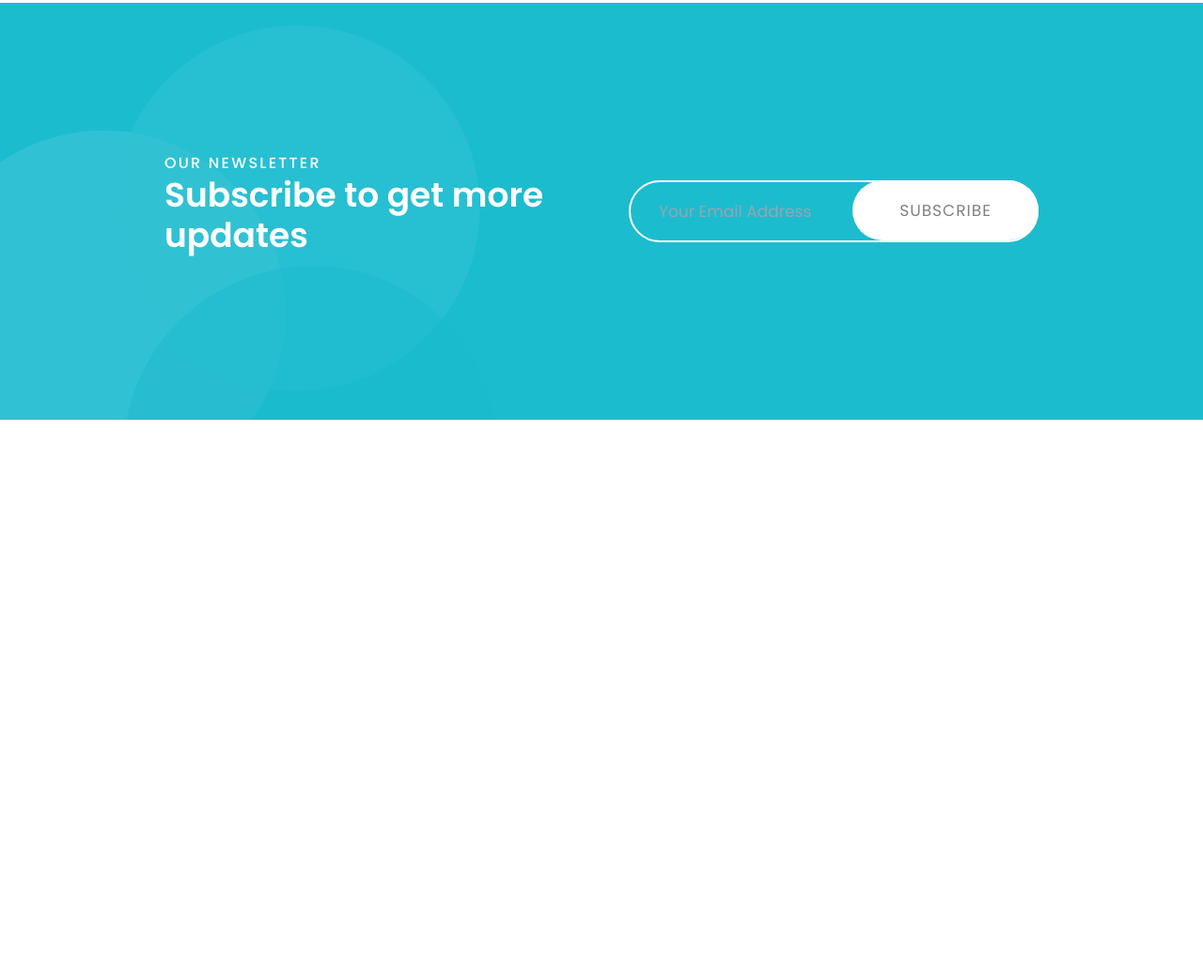
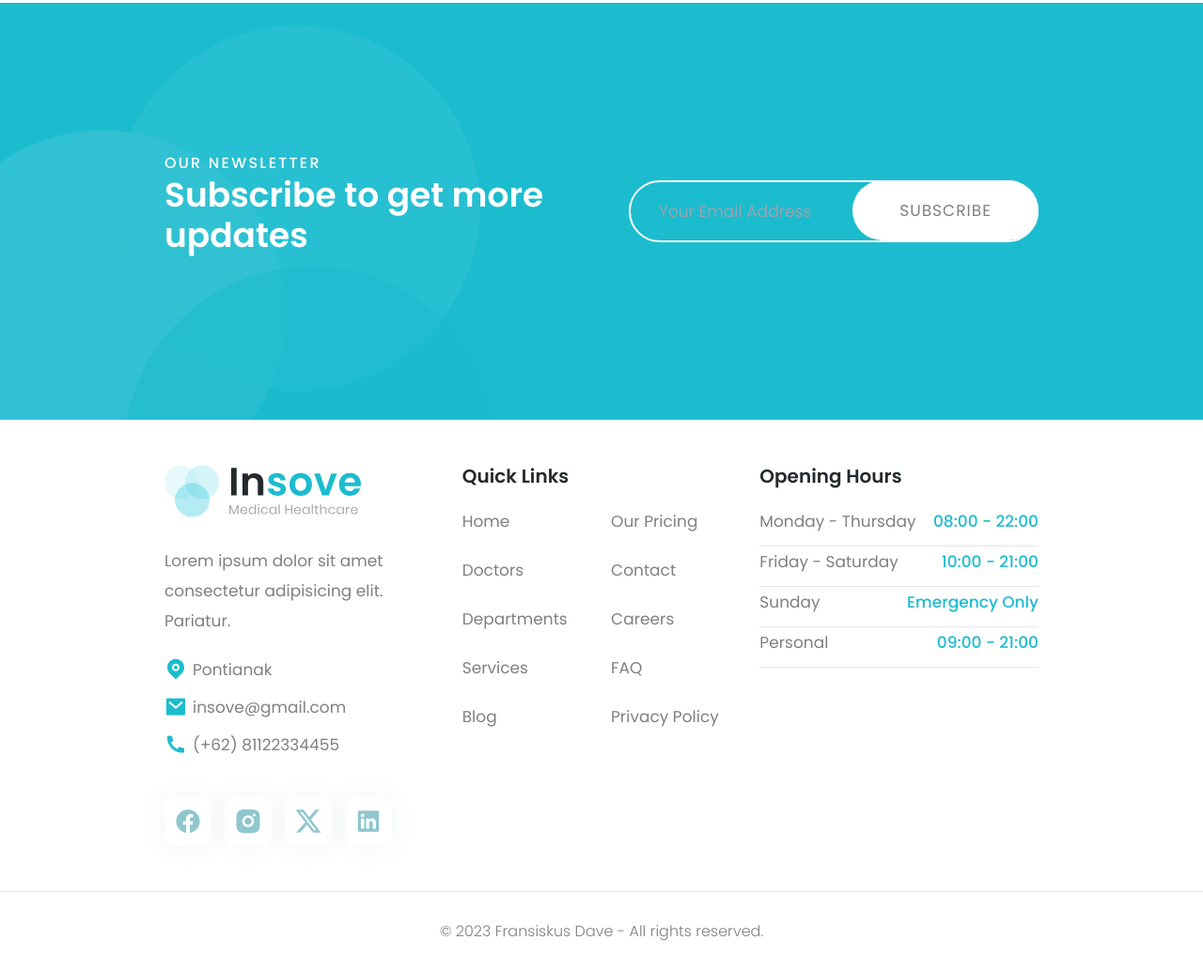
Before and after one commit to fransiskusdave/hospital-website, a website: page index.html in a window 1280 px wide. Shown: the part 5792-6826 px from the top of the page at 94% size. Before the commit the page ends 6239 px from the top, so only its background shows below. Drawn offline with nearby package versions, Linux system fonts and the light colour scheme.

Commit message:
completing footer section

```diff
--- a/index.html
+++ b/index.html
@@ -1110,6 +1110,160 @@
     </section>
     <!-- Newsletter Section End -->
 
+    <!-- Footer Section Start -->
+    <footer class="footer pt-12 xl:pt-[150px]">
+      <div class="container mx-auto pb-12 xl:pb-[100px]">
+        <div class="flex flex-col lg:flex-row gap-x-5 gap-y-10">
+          <div class="footer__item flex-1">
+            <a href="#">
+              <img src="assets/img/header/logo.svg" alt="" class="mb-[30px]" />
+            </a>
+            <p class="mb-[20px]">
+              Lorem ipsum dolor sit amet consectetur adipisicing elit. Pariatur.
+            </p>
+            <div class="flex flex-col gap-y-2 mb-10">
+              <div class="flex items-center gap-x-[6px]">
+                <i class="ri-map-pin-fill text-[24px] text-accent"></i>
+                <p>Pontianak</p>
+              </div>
+
+              <div class="flex items-center gap-x-[6px]">
+                <i class="ri-mail-fill text-[24px] text-accent"></i>
+                <p>insove@gmail.com</p>
+              </div>
+
+              <div class="flex items-center gap-x-[6px]">
+                <i class="ri-phone-fill text-[24px] text-accent"></i>
+                <p>(+62) 81122334455</p>
+              </div>
+            </div>
+
+            <div class="flex gap-[14px] text-[30px]">
+              <div
+                class="p-[10px] rounded-[10px] shadow-custom2 text-accent-tertiary hover:text-accent cursor-pointer transition-all"
+              >
+                <i class="ri-facebook-circle-fill"></i>
+              </div>
+
+              <div
+                class="p-[10px] rounded-[10px] shadow-custom2 text-accent-tertiary hover:text-accent cursor-pointer transition-all"
+              >
+                <i class="ri-instagram-fill"></i>
+              </div>
+
+              <div
+                class="p-[10px] rounded-[10px] shadow-custom2 text-accent-tertiary hover:text-accent cursor-pointer transition-all"
+              >
+                <i class="ri-twitter-x-fill"></i>
+              </div>
+
+              <div
+                class="p-[10px] rounded-[10px] shadow-custom2 text-accent-tertiary hover:text-accent cursor-pointer transition-all"
+              >
+                <i class="ri-linkedin-box-fill"></i>
+              </div>
+            </div>
+          </div>
+
+          <div class="footer__item flex-1">
+            <h4 class="h4 mb-5">Quick Links</h4>
+            <div class="flex gap-x-5">
+              <ul class="flex flex-1 flex-col gap-y-5">
+                <li>
+                  <a href="#" class="hover:text-accent transition-all">Home</a>
+                </li>
+                <li>
+                  <a href="#" class="hover:text-accent transition-all"
+                    >Doctors</a
+                  >
+                </li>
+                <li>
+                  <a href="#" class="hover:text-accent transition-all"
+                    >Departments</a
+                  >
+                </li>
+                <li>
+                  <a href="#" class="hover:text-accent transition-all"
+                    >Services</a
+                  >
+                </li>
+                <li>
+                  <a href="#" class="hover:text-accent transition-all">Blog</a>
+                </li>
+              </ul>
+
+              <ul class="flex flex-1 flex-col gap-y-5">
+                <li>
+                  <a href="#" class="hover:text-accent transition-all"
+                    >Our Pricing</a
+                  >
+                </li>
+                <li>
+                  <a href="#" class="hover:text-accent transition-all"
+                    >Contact</a
+                  >
+                </li>
+                <li>
+                  <a href="#" class="hover:text-accent transition-all"
+                    >Careers</a
+                  >
+                </li>
+                <li>
+                  <a href="#" class="hover:text-accent transition-all">FAQ</a>
+                </li>
+                <li>
+                  <a href="#" class="hover:text-accent transition-all"
+                    >Privacy Policy</a
+                  >
+                </li>
+              </ul>
+            </div>
+          </div>
+
+          <div class="footer__item flex-1">
+            <h4 class="h4 mb-5">Opening Hours</h4>
+            <div class="flex flex-col gap-5">
+              <div class="flex-1">
+                <div
+                  class="flex justify-between items-center border-b pb-[10px]"
+                >
+                  <p>Monday - Thursday</p>
+                  <p class="text-accent font-medium">08:00 - 22:00</p>
+                </div>
+                <div
+                  class="flex justify-between items-center border-b pb-[10px]"
+                >
+                  <p>Friday - Saturday</p>
+                  <p class="text-accent font-medium">10:00 - 21:00</p>
+                </div>
+                <div
+                  class="flex justify-between items-center border-b pb-[10px]"
+                >
+                  <p>Sunday</p>
+                  <p class="text-accent font-medium">Emergency Only</p>
+                </div>
+                <div
+                  class="flex justify-between items-center border-b pb-[10px]"
+                >
+                  <p>Personal</p>
+                  <p class="text-accent font-medium">09:00 - 21:00</p>
+                </div>
+              </div>
+            </div>
+          </div>
+        </div>
+      </div>
+
+      <div class="py-[30px] border-t">
+        <div class="container mx-auto text-center">
+          <p class="font-light text-base">
+            &copy; 2023 Fransiskus Dave - All rights reserved.
+          </p>
+        </div>
+      </div>
+    </footer>
+    <!-- Footer Section End -->
+
     <!-- Swipper -->
     <script src="dist/js/swiper-bundle.min.js"></script>
 
```
Also changed, not shown: dist/css/style.css.
